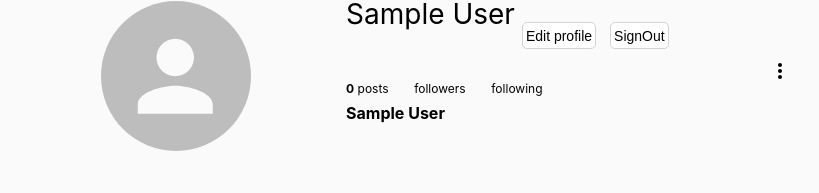
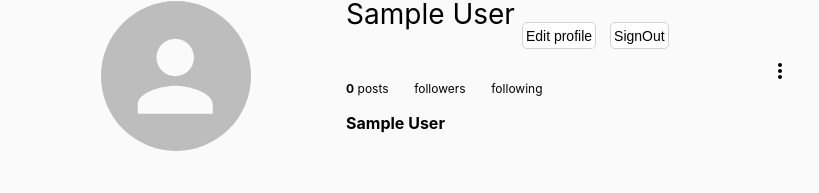
Before and after one commit to Aman1601k/insta-clone-frontend, a React (Create React App) app: page /profile in a window 1280 px wide. Shown: the part 93-286 px from the top of the page, without its empty margins (186-1005 px from the left). Built offline with nearby package versions, Linux system fonts and the light colour scheme; no server answers; sample sign-in values are in the browser's storage.

Commit message:
fixing bugs

```diff
--- a/src/containers/profile/style.js
+++ b/src/containers/profile/style.js
@@ -170,11 +170,17 @@ export const FollowerSection = styled.div`
       @media (max-width: 355px){
         font-size:10px;
       }
+      @media (max-width: 310px){
+        font-size:9px;
+      }
     }
     p{
       font-size: 12px;
       @media (max-width: 355px){
         font-size:10px;
+      }
+      @media (max-width: 310px){
+        font-size:9px;
       }
     }
 `
@@ -186,12 +192,12 @@ export const AnchorTag = styled.p`
 export const BioSection = styled.div`
     width:100%;
     height: 6rem;
-    margin-top: 15px;
+    margin-top: 25px;
     p{
       margin: 3px 0;
     }
     @media (max-width: 355px){
-      font-size:14px;
+      font-size:12px;
     }
 `
 
```
